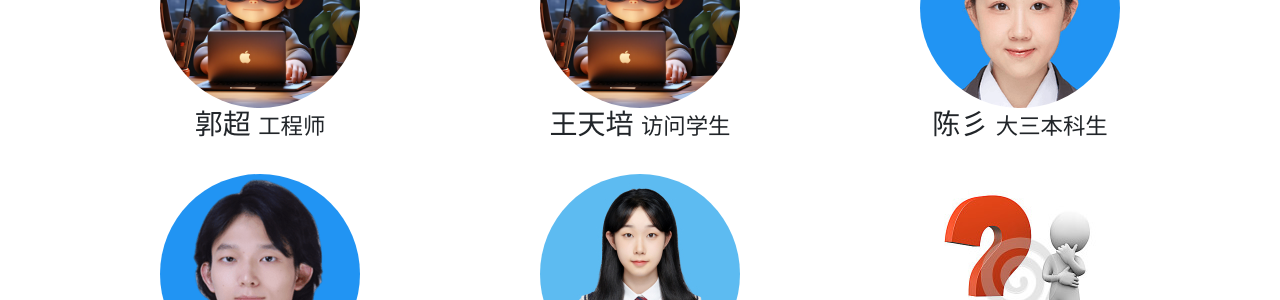
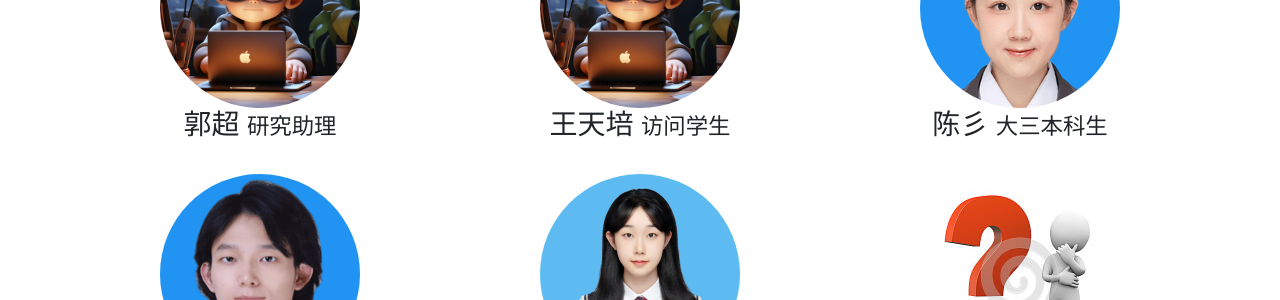
Before and after one commit to fangvv/Homepage, a Jekyll site: the page Edgecomp/index.html, which Jekyll copies as it is, in a window 1280 px wide and 900 px high, scrolled down 9614 px. Shown: the part 148-448 px from the top of the window. Built offline with Jekyll 4.4.1, drawn with Linux system fonts in a browser that asks for light colours; comment, search, counter and statistics services are not loaded.

Commit message:
update edgecomp

```diff
--- a/Edgecomp/index.html
+++ b/Edgecomp/index.html
@@ -271,7 +271,7 @@
       </div>
       <div class="col-lg-4 col-sm-6 text-center mb-4">
           <img class="rounded-circle img-fluid d-block mx-auto" src="img/gc.jpg" alt="" />
-          <h3>郭超 <small>工程师</small> </h3>
+          <h3>郭超 <small>研究助理</small> </h3>
       </div>
       <div class="col-lg-4 col-sm-6 text-center mb-4">
           <img class="rounded-circle img-fluid d-block mx-auto" src="img/gc.jpg" alt="" />
```
